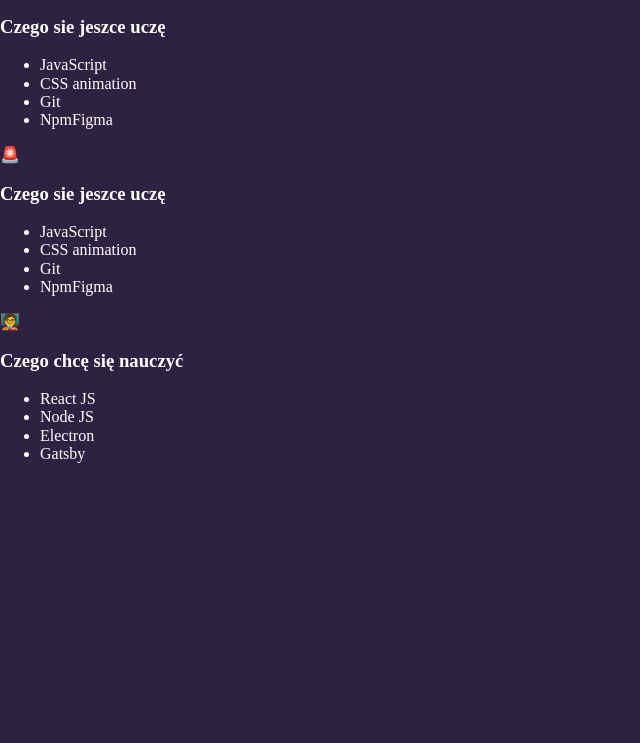
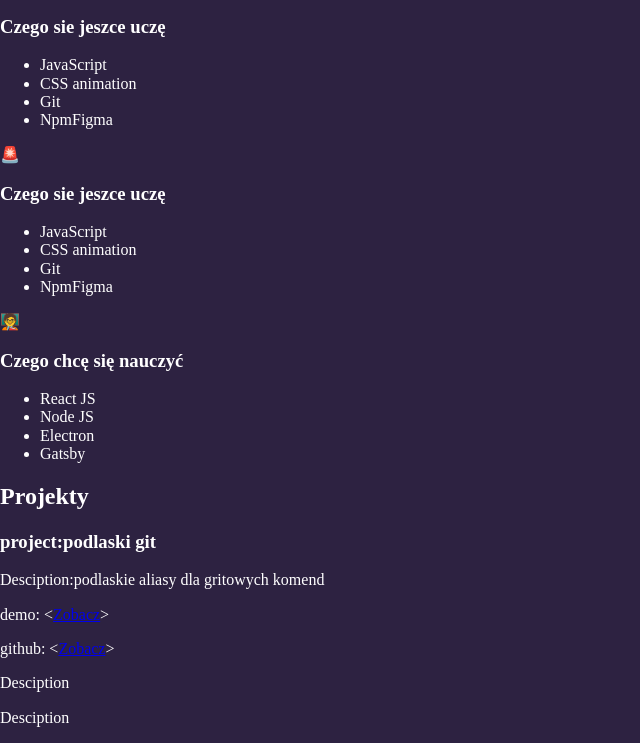
Before and after one commit to kamil-getler/kamil-getler.github.io, a website built with webpack: page src/pages/index.html in a window 1280 px wide. Shown: the part 466-1209 px from the top of the page, without its empty margins (0-640 px from the left). Before the commit the page ends 946 px from the top, so only its background shows below. Built offline with nearby package versions, Linux system fonts and the light colour scheme.

Commit message:
Projects

```diff
--- a/src/pages/index.html
+++ b/src/pages/index.html
@@ -83,9 +83,30 @@
           </article>
       </section>
       </section>
+      <section class="projects">
+        <h2 class="projects_header">Projekty</h2>
 
-
-
+        <div class="projects_grid">
+          <article class="project">
+            <h3 class="project_title">
+              <span>project:</span><span>podlaski git</span>
+            </h3>
+            <p>
+              <span>Desciption:podlaskie aliasy dla gritowych komend</span>
+            </p>
+            <p>
+              <span>demo:</span>
+          <span>&lt;<a href="#" title="Podlaski git">Zobacz</a>&gt;</span>
+         </p><p>
+          <span>github:</span>
+          <span>&lt;<a href="#" title="Podlaski git">Zobacz</a>&gt;</span>
+          </p><p>
+              <span>Desciption</span>
+            </p>  <p>
+              <span>Desciption</span>
+            </p>
+          </article>
+      </section>
       </main>
       </body>
 
```
